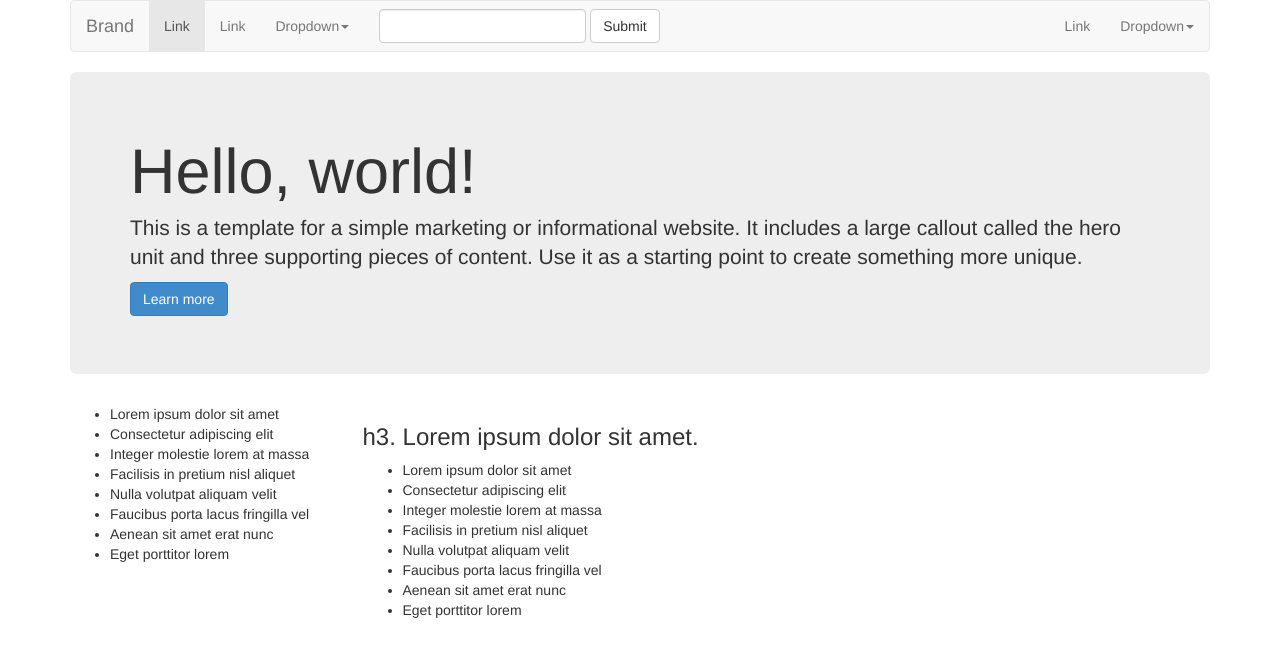
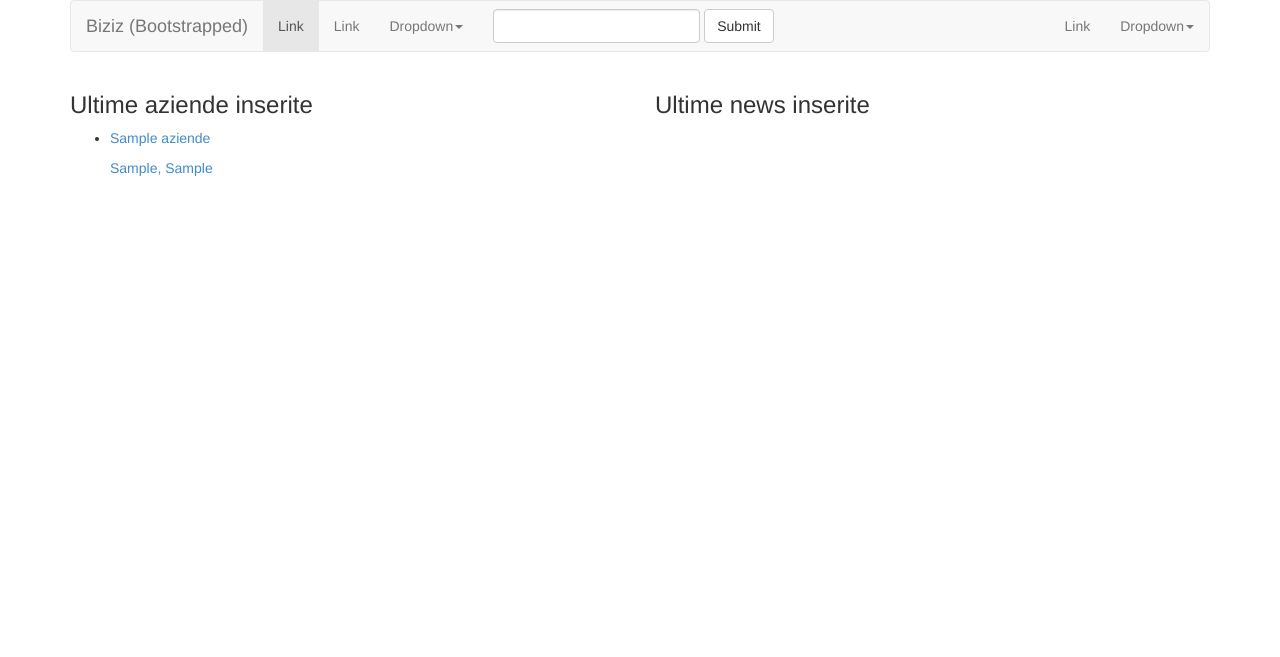
Before and after one commit to apelliciari/biziz-bootstrap, a Django app: page / in a window 1280 px wide. Shown: the top 657 px of the page. Run offline with Django 3.2, Linux system fonts and the light colour scheme; tables that the repository leaves empty hold one stand-in row (values such as "Sample post"); some libraries are stand-ins or nearby versions.

Commit message:
first pages

```diff
--- a/biziz_bootstrap/biziz_bootstrap/urls.py
+++ b/biziz_bootstrap/biziz_bootstrap/urls.py
@@ -8,6 +8,8 @@
     # Examples:
     url(r'^$', 'home', name='home'),
     url(r'^skeleton/$', 'skeleton', name='skeleton'),
+    url(r'^azienda/(?P<parametro>[^/]+)/$', 'azienda', name="azienda"),
+    url(r'^news/(?P<parametro>[^/]+)/$', 'news', name="news"),
     # url(r'^biziz_bootstrap/', include('biziz_bootstrap.foo.urls')),
 
     # Uncomment the admin/doc line below to enable admin documentation:
--- a/frontend/models.py
+++ b/frontend/models.py
@@ -1,6 +1,7 @@
 from django.db import models
 from django_extensions.db.fields \
     import CreationDateTimeField, ModificationDateTimeField
+from django.core.urlresolvers import reverse
 
 # modelli sqlite
 
@@ -159,6 +160,9 @@
     def __unicode__(self):
         return u"{this.nome}".format(this=self)
 
+    def url(self):
+        return reverse('azienda', args=[self.parametro])
+
 
 
 class AziendeContatti(models.Model):
@@ -269,6 +273,10 @@
     class Meta:
         managed = True
         db_table = 'news'
+
+    def url(self):
+        return reverse('news', args=[self.parametro])
+
 
 class NewsTagOccorrenze(models.Model):
     idtag = models.ForeignKey('Tags', db_column='idTag', primary_key=True) # Field name made lowercase.
--- a/frontend/templates/home.html
+++ b/frontend/templates/home.html
@@ -1,13 +1,33 @@
 {% extends "skeleton.html" %}
 
-{# Home template file #}
 
-{% block 'inner_container' %}
+{% block 'content' %}
 
-<ul>
-    {% for tag in prime_100_tags|slice:"5:15" %}
-    <li>{{ tag }}</li>
-    {% endfor %}
-</ul>
+<div class="row clearfix">
+    <div class="col-md-6 column">
+        <h3>
+            Ultime aziende inserite
+        </h3>
+        <ul>
+        {% for azienda in ultime_aziende %}
+            <li>
+                <p><a href="{{ azienda.url }}">{{ azienda.nome }}</a></p>
+                <p><a href="{{ azienda.url }}"> {{ azienda.comune }}, {{ azienda.provincia }}</a></p>
+            </li>
+        {% endfor %}
+        </ul>
+    </div>
+    <div class="col-md-6 column">
+        <h3>
+            Ultime news inserite
+        </h3>
+        <ul>
+        {% for news in ultime_news %}
+            <li>
+                <p><a href="{{ news.url }}">{{ news.nome }}</a></p>
+            </li>
+        {% endfor %}
+        </ul>
+    </div>
 
-{% endblock %}
+    {% endblock %}
--- a/frontend/templates/skeleton.html
+++ b/frontend/templates/skeleton.html
@@ -3,7 +3,7 @@
 
 <head>
     <meta charset="utf-8">
-    <title>Bootstrap 3, from LayoutIt!</title>
+    <title>Biziz Bootstrap</title>
     <meta name="viewport" content="width=device-width, initial-scale=1.0">
     <meta name="description" content="">
     <meta name="author" content="">
@@ -38,6 +38,7 @@
     {% block '_container' %}
         <div class="row clearfix">
             <div class="col-md-12 column">
+            {% block 'nav' %}
                 <nav class="navbar navbar-default" role="navigation">
                     <div class="navbar-header">
                         <button type="button" class="navbar-toggle" data-toggle="collapse" data-target="#bs-example-navbar-collapse-1">
@@ -45,7 +46,7 @@
                             <span class="icon-bar"></span>
                             <span class="icon-bar"></span>
                             <span class="icon-bar"></span>
-                        </button> <a class="navbar-brand" href="#">Brand {{ pippo }} </a>
+                        </button> <a class="navbar-brand" href="#">Biziz (Bootstrapped)</a>
                     </div>
 
                     <div class="collapse navbar-collapse" id="bs-example-navbar-collapse-1">
@@ -114,6 +115,9 @@
                     </div>
 
                 </nav>
+                {% endblock %}
+
+                {% block 'content' %}
                 <div class="jumbotron">
                     <h1>
                         Hello, world!
@@ -186,6 +190,7 @@
                         </ul>
                     </div>
                 </div>
+                {% endblock %}
             </div>
         </div>
         {% endblock %}
--- a/frontend/views.py
+++ b/frontend/views.py
@@ -8,10 +8,14 @@
 
 
 def home(request):
-
-    prime_100_tags = Tags.objects.all().order_by('tag')[0:100]
-
+    ultime_aziende = Aziende.objects.all().order_by('-data_inserimento')[:10]
     return render_to_response('home.html', locals(), RequestContext(request))
 
 def skeleton(request):
     return render_to_response('skeleton.html', locals(), RequestContext(request))
+
+def azienda(request, parametro):
+    return render_to_response('azienda.html', locals(), RequestContext(request))
+
+def news(request, parametro):
+    return render_to_response('azienda.html', locals(), RequestContext(request))
```
Also changed, not shown: course_plan.md (+10 -1 lines), frontend/templates/azienda.html (added, +7 -0 lines), 1 other file.
